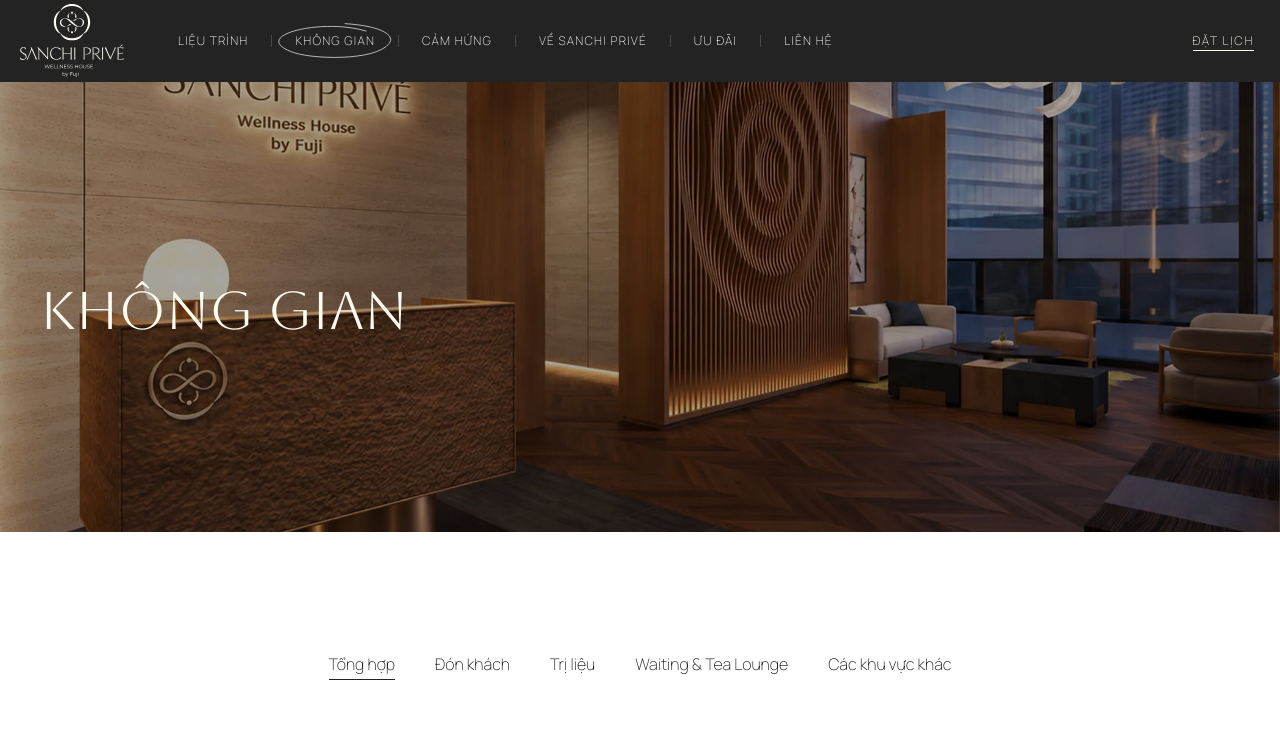
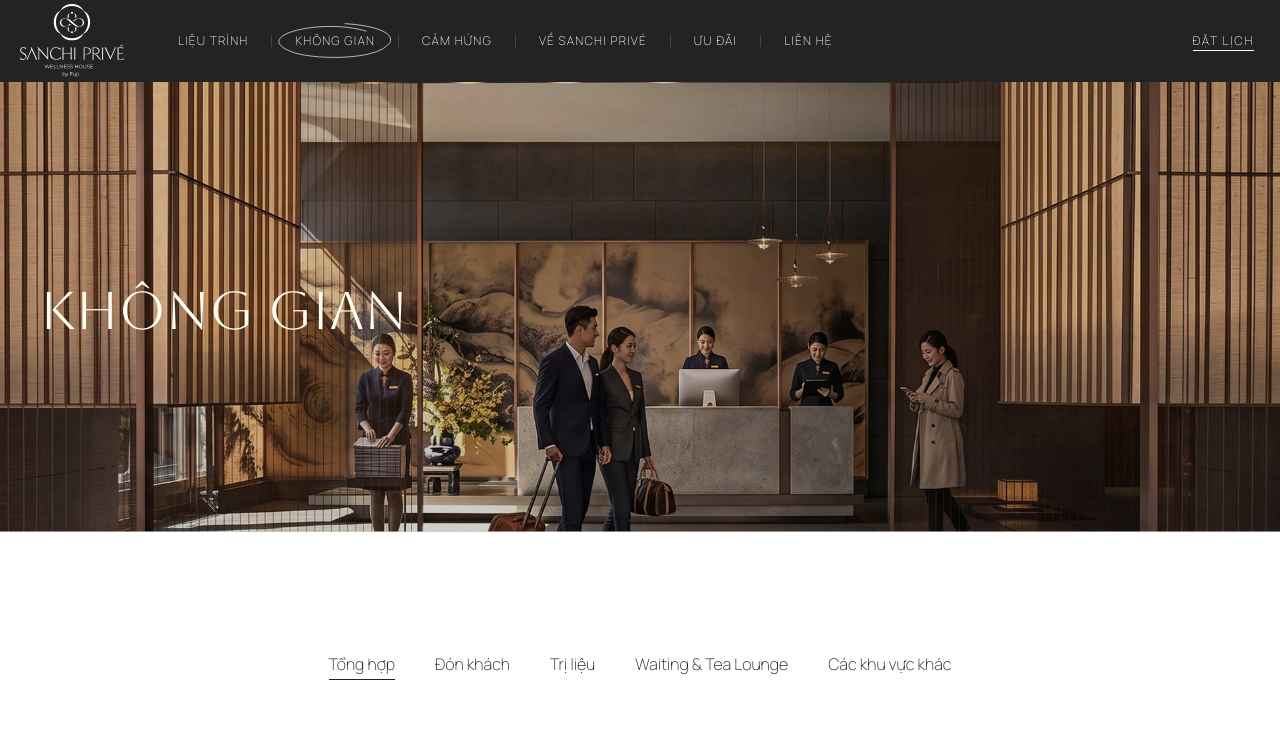
Before and after one commit to alphacreativee/sanchi, a website: page khong-gian.html in a window 1280 px wide. Shown: the top 737 px of the page. Drawn offline with Linux system fonts and the light colour scheme.

Commit message:
add page khong gian

```diff
--- a/khong-gian.html
+++ b/khong-gian.html
@@ -50,7 +50,7 @@
         <div class="banner-slide">
           <img
             class="banner-image"
-            src="./assets/images/del/banner.webp"
+            src="./assets/images/del/banner-khong-gian.jpg"
             alt="Không gian  tại Sanchi Privé"
           />
           <div class="banner-content">
```
Also changed, not shown: assets/images/del/banner-khong-gian.jpg (added).
